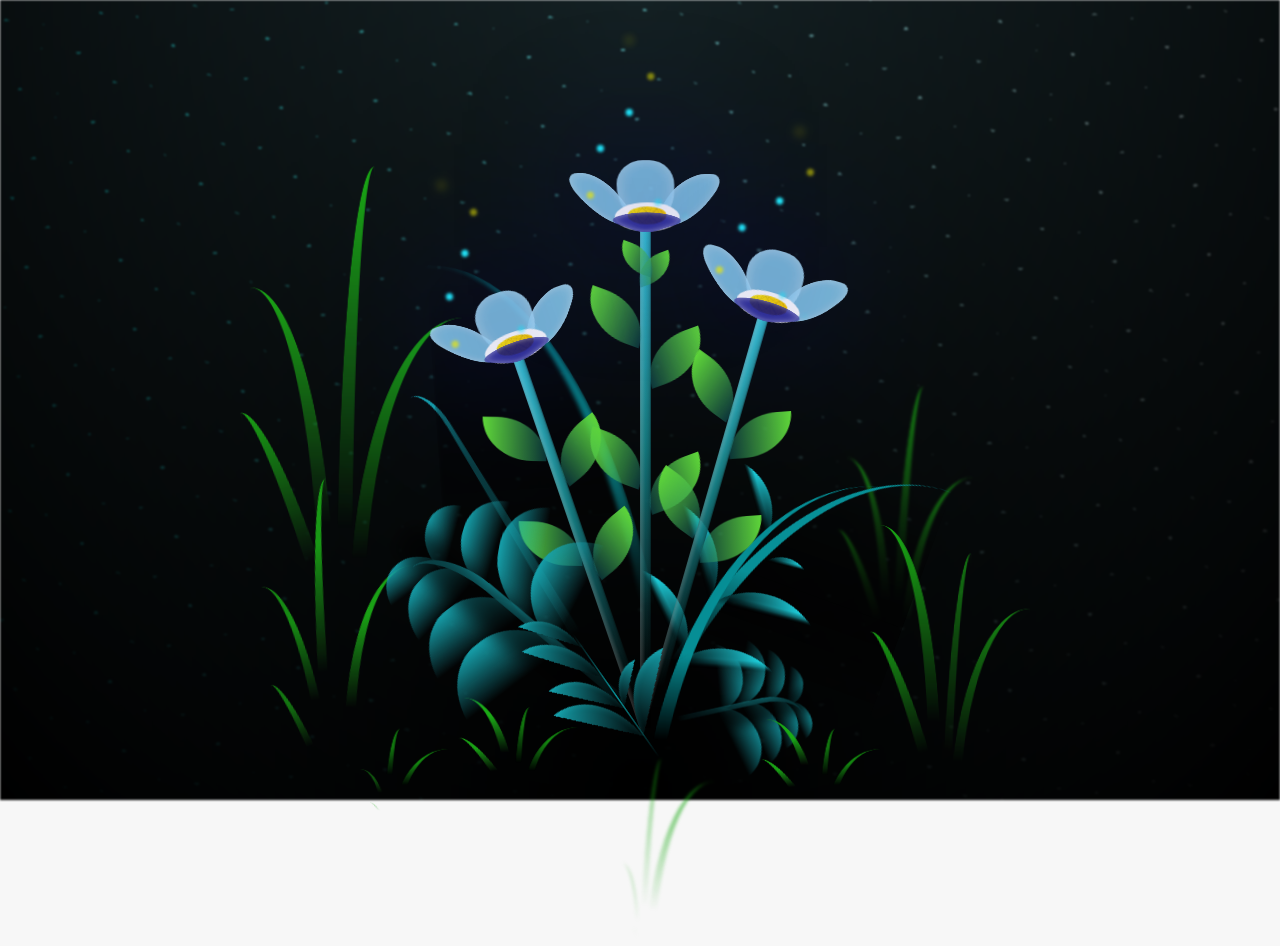
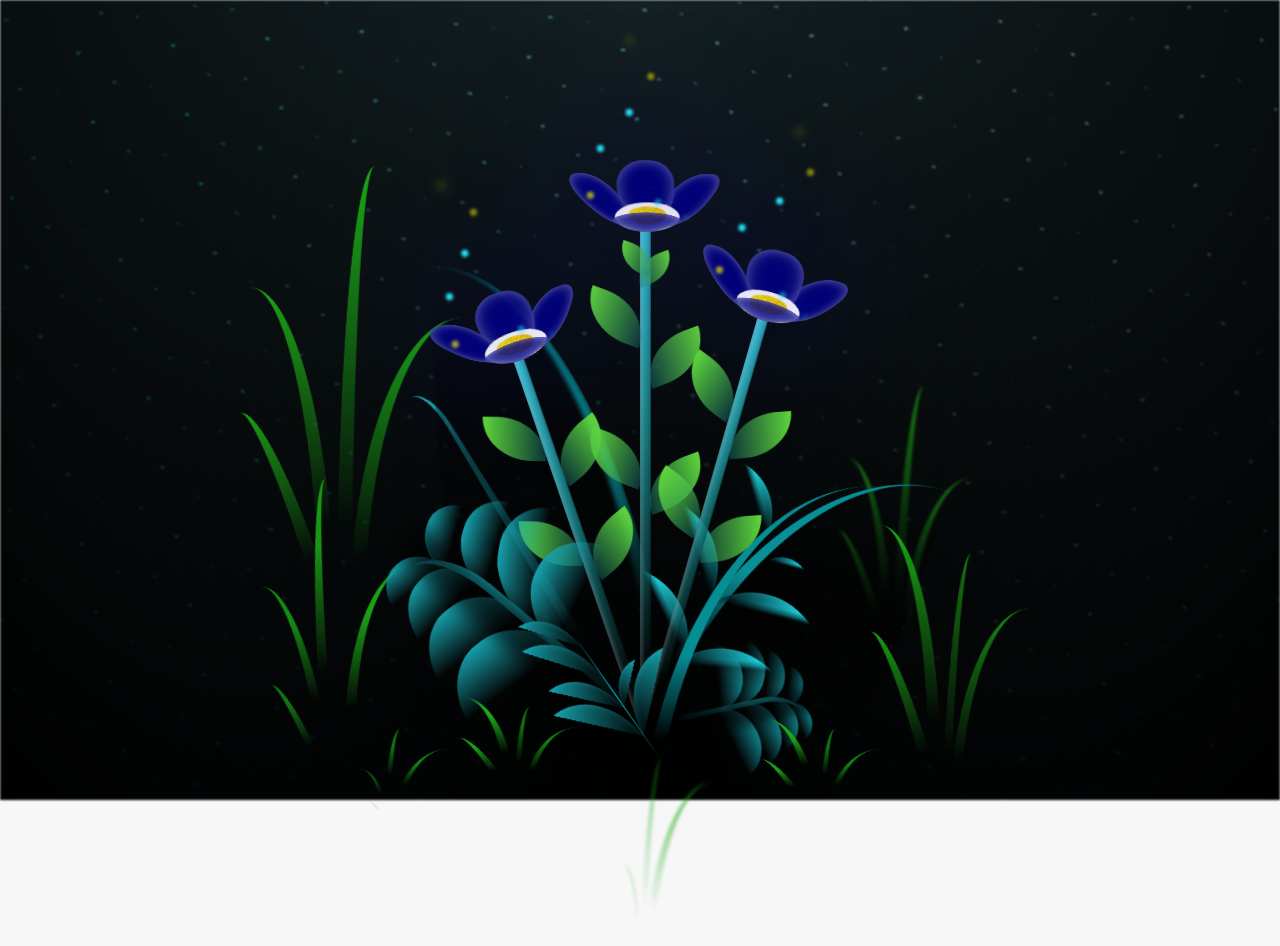
Before and after one commit to Oscarjhodark/oscarjhodark.github.io, a plain HTML site: page flower.html in a window 1280 px wide. Drawn offline with Linux system fonts and the light colour scheme.

Commit message:
Update main.css

```diff
--- a/css/main.css
+++ b/css/main.css
@@ -250,7 +250,7 @@ body {
   height: 11vmin;
   border-radius: 51% 49% 47% 53%/44% 45% 55% 69%;
   background-color: #89CFF0;
-  background-color: #89CFF0;
+  background-color: #000080;
   transform-origin: bottom center;
   opacity: 0.9;
   box-shadow: inset 0 0 2vmin rgba(255, 255, 255, 0.5);
```
